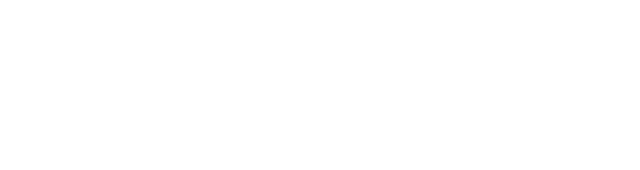
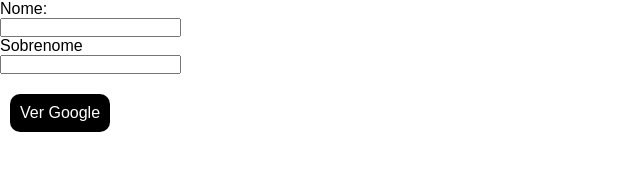
Before and after one commit to fatimaalbuquerque/display-block, a plain HTML site: page index.html in a window 1280 px wide. Shown: the whole page, without its empty margins (0-640 px from the left). Drawn offline with Linux system fonts and the light colour scheme.

Commit message:
atividade finalizada

```diff
--- a/index.html
+++ b/index.html
@@ -1,12 +1,28 @@
+<!-- br quebra em textos (p´s) -->
+
 <!DOCTYPE html>
 <html lang="en">
 <head>
     <meta charset="UTF-8">
     <meta http-equiv="X-UA-Compatible" content="IE=edge">
     <meta name="viewport" content="width=device-width, initial-scale=1.0">
+    <link rel="stylesheet" href="style.css">
     <title>Display Block</title>
 </head>
 <body>
+    <!-- div cria uma divisao,é display block -->
+    <div>
+        <form action="">
+            <label for="">Nome:</label>
+            <input type="text">
+    </div>
 
+    <div>
+        <label for="">Sobrenome</label>
+        <input type="text">
+    </div>
+    </form>
+
+    <a href="https://google.com">Ver Google</a>
 </body>
 </html>
--- a/style.css
+++ b/style.css
@@ -0,0 +1,22 @@
+* {
+    margin: 0;
+    padding: 0;
+    box-sizing: border-box;
+    font-family: Arial;
+}
+
+label {
+    display: block;
+}
+
+a {
+    display: block;
+    text-decoration: none;
+    background: black;
+    color: white;
+    padding: 10px;
+    margin-top: 20px;
+    margin-left: 10px;
+    width: fit-content;
+    border-radius: 10px;
+}
```
